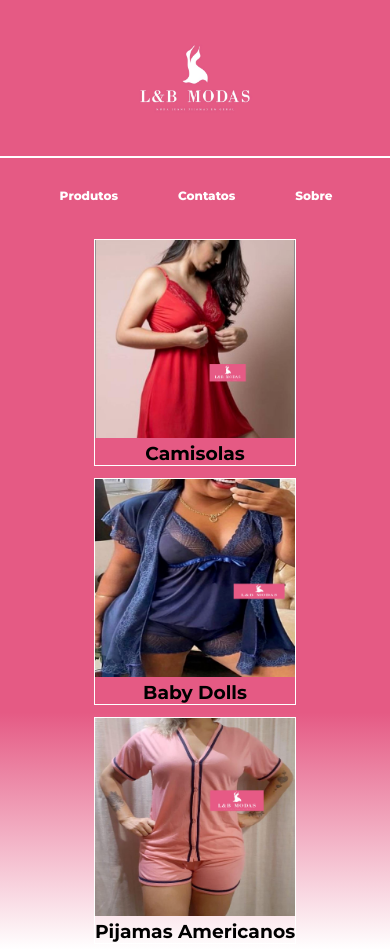
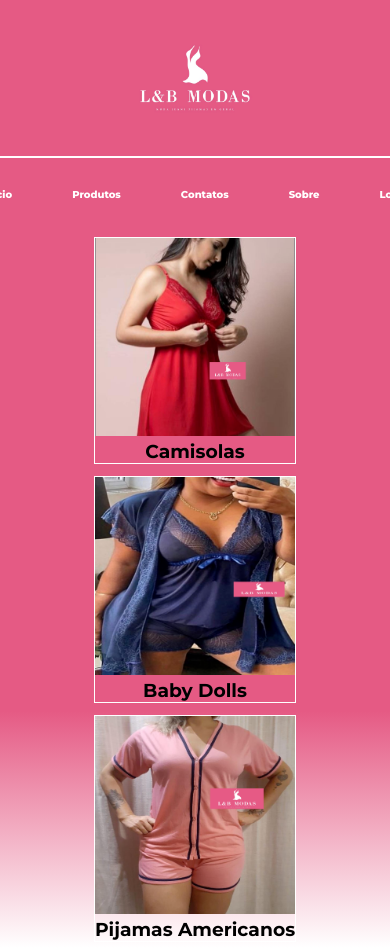
Before and after one commit to Marcos-Ignacio/LB-Modas, a plain HTML site: page index.html in a window 390 px wide. Shown: the top 950 px of the page. Drawn offline with Linux system fonts and the light colour scheme.

Commit message:
correção final 2

```diff
--- a/style.css
+++ b/style.css
@@ -134,7 +134,7 @@ a {
 
 @media only screen and (max-width: 400px) {
     nav {
-        font-size: 12px;
+        font-size: 10px;
     }
     .his p {
         font-size: 80%;
```
Also changed, not shown: contatos.html (+1 -1 lines).
